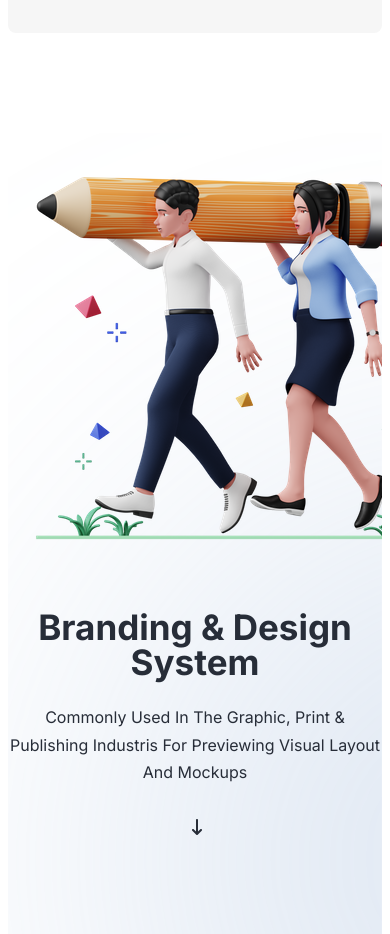
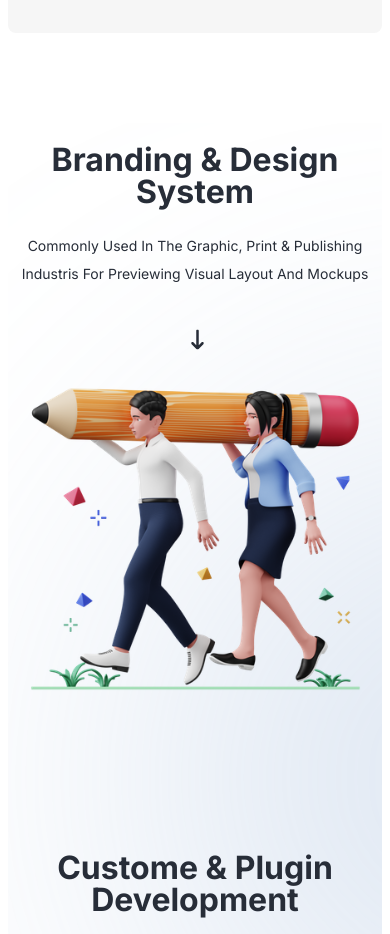
Before and after one commit to RashedAkash/digital-agency-test, a React (Vite) app in the folder digital_agency/: page / in a window 390 px wide. Shown: the part 1063-1997 px from the top of the page. Built offline with nearby package versions, Linux system fonts and the light colour scheme.

Commit message:
branding section layout complete

```diff
--- a/digital_agency/src/components/brandignDesign/BrandingAndDesgin.tsx
+++ b/digital_agency/src/components/brandignDesign/BrandingAndDesgin.tsx
@@ -11,7 +11,7 @@ const BrandingAndDesgin = () => {
   return (
     <FullWidth>
       <Container>
-        <div className="branding-section bg-none mt-100 mb-100">
+        <div className="branding-section bg-none mt-150 mb-100">
           <div className="branding-section-img block">
             <img
               src="/image/branding/designer-team-working-on-creative-design.svg"
@@ -24,7 +24,7 @@ const BrandingAndDesgin = () => {
               style={textStyle}
               text="Commonly used in the graphic, print & publishing industris for previewing visual layout and mockups"
             />
-            <div className="arrow">
+            <div className="arrow mt-45">
               <FaArrowRightLong />
             </div>
           </div>
--- a/digital_agency/src/index.css
+++ b/digital_agency/src/index.css
@@ -87,7 +87,6 @@ body {
   line-height: 27.5px;
   text-transform: capitalize;
   width: 80%;
-  margin-bottom: 30px;
 }
 .blue-button {
   border-radius: 8px;
@@ -103,11 +102,18 @@ body {
   height: 48px;
   flex-shrink: 0;
 }
-.arrow {
-  color: #272d38;
+
+.mb-45 {
+  margin-bottom: 45px;
+}
+.mt-45 {
+  margin-top: 40px;
 }
 .mt-100 {
   margin-top: 100px;
+}
+.mt-150 {
+  margin-top: 150px;
 }
 .mb-100 {
   margin-bottom: 100px;
@@ -173,18 +179,23 @@ body {
 }
 
 .image-item img {
-
   width: 100%;
   height: 48px;
   flex-shrink: 0;
 }
 /* branding-section */
-.branding-section{
-
+.branding-section {
+  display: flex;
+  justify-content: space-between;
+  align-items: center;
 }
-.branding-section-img{}
-.branding-section-img img{}
-.branding-section-text{}
+.branding-section-img {
+  margin-right: 180px;
+}
+.branding-section-img img {
+}
+.branding-section-text {
+}
 /* navbar */
 .navbar {
   display: flex;
@@ -263,10 +274,27 @@ body {
 .middle {
   text-align: center;
 }
+.arrow {
+  font-size: 20px;
+  color: #272d38;
+
+}
 /* Tiny Screen */
 @media (min-width: 320px) and (max-width: 375px) {
+  .branding-section{
+    display: flex;
+    flex-direction: column-reverse;
+    margin-top: 90px;
+  }
+  .branding-section-img {
+  margin-right: 0px;
+}
+.branding-section-img img {
+  width: 100%;
+}
+
   .image-grid {
-  padding:30px 16px;
+    padding: 30px 16px;
   }
   .image-item img {
     height: 16px;
@@ -326,9 +354,10 @@ body {
     margin-bottom: 40px;
   }
   .section-title {
-    font-size: 35px !important;
+    font-size: 32px !important;
     text-align: center;
     width: 100% !important;
+    font-size: 14px;
   }
   .section-text {
     text-align: center;
@@ -386,11 +415,21 @@ body {
 
 /* Small Screen */
 @media (min-width: 376px) and (max-width: 767px) {
+   .branding-section{
+    display: flex;
+    flex-direction: column-reverse;
+    margin-top: 90px;
+  }
+  .branding-section-img {
+  margin-right: 0px;
+}
+.branding-section-img img {
+  width: 100%;
+}
   .image-grid {
-  padding:30px 16px;
+    padding: 30px 16px;
   }
   .image-item img {
-
     height: 24px;
   }
   .hero-title {
@@ -448,13 +487,14 @@ body {
     padding-right: 5px;
   }
   .section-title {
-    font-size: 35px !important;
+    font-size: 32px !important;
     text-align: center;
     width: 100% !important;
   }
   .section-text {
     text-align: center;
     width: 100% !important;
+    font-size: 14px;
   }
   .hero-img img {
     width: 100% !important;
```
Lines whose indentation alone changed are shown as unchanged.
